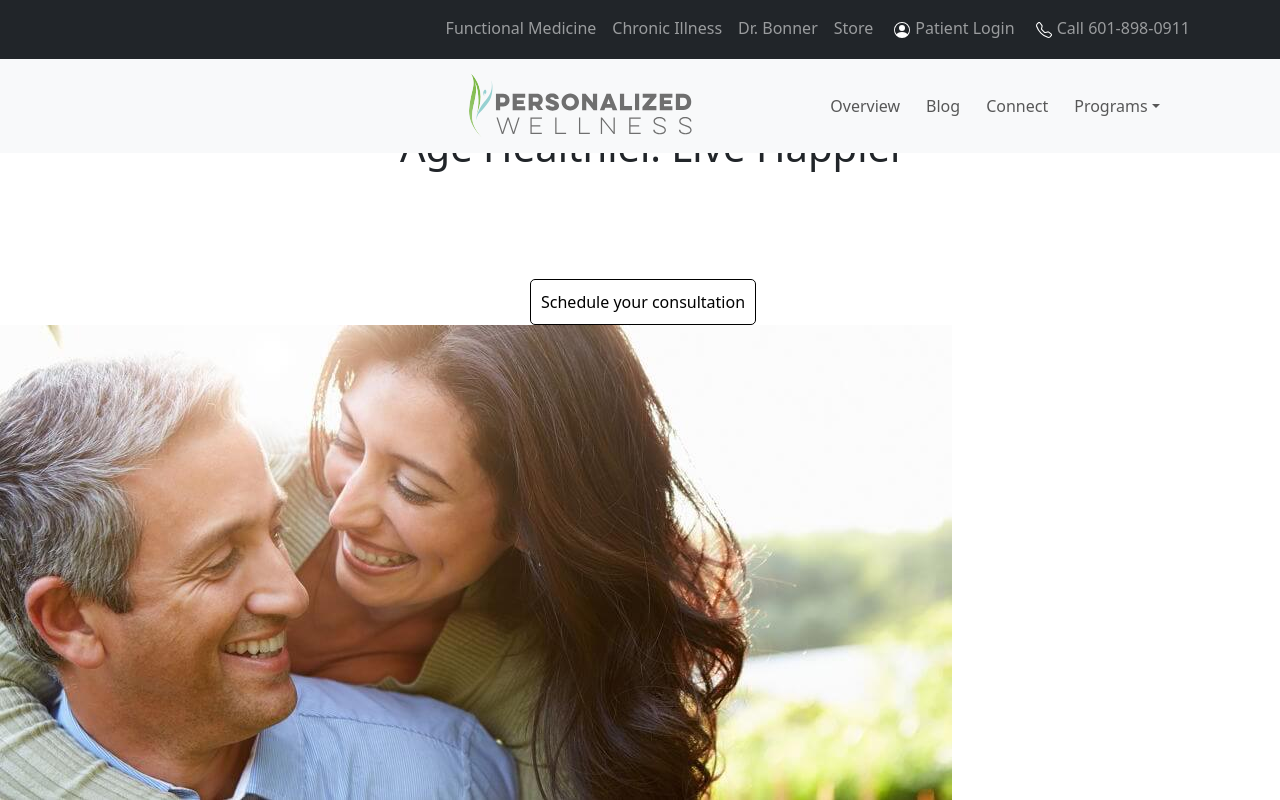
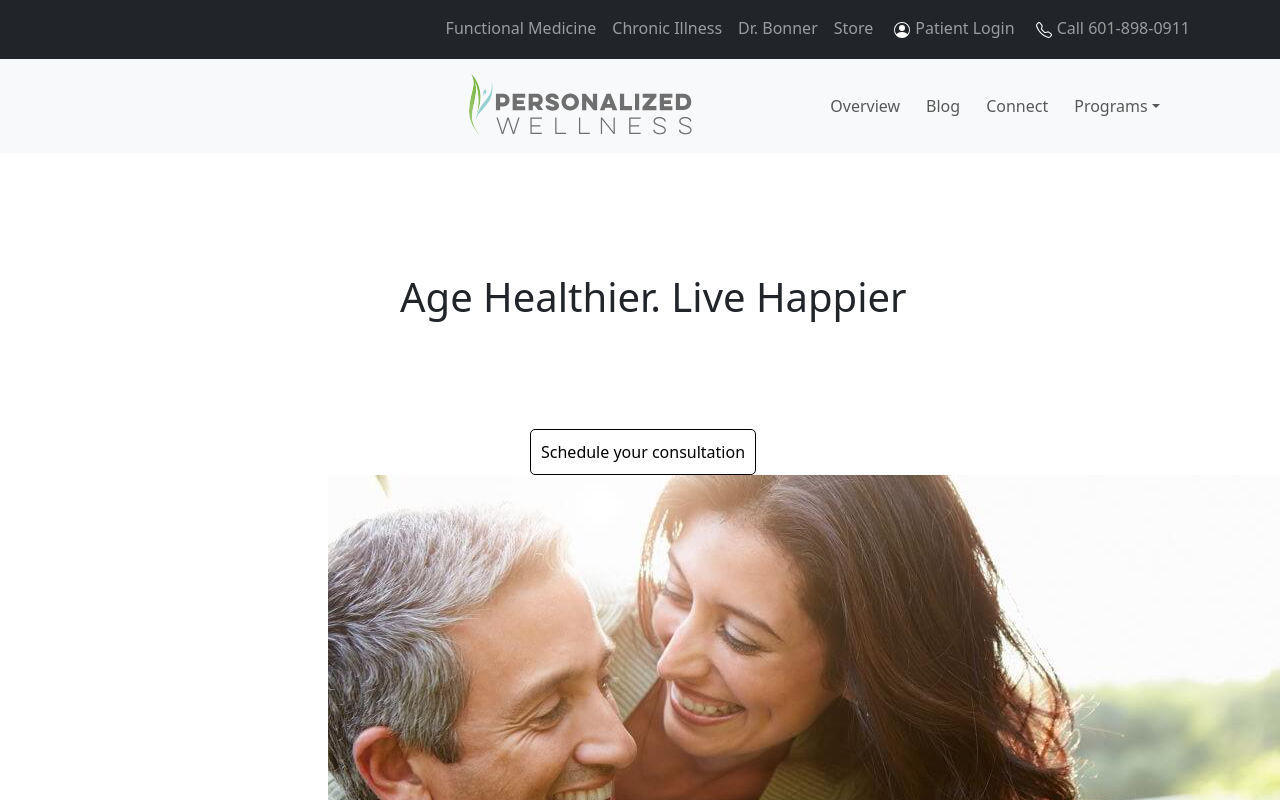
Before and after one commit to lucasbonner/welldoc, a React app: page / in a window 1280 px wide. Shown: the top 800 px of the page. Built offline with nearby package versions, Linux system fonts and the light colour scheme; the HTML template or start-up script is replaced by a standard one.

Commit message:
Fixed splash spacing

```diff
--- a/src/Splash/Splash.scss
+++ b/src/Splash/Splash.scss
@@ -1,16 +1,22 @@
 .splash-holder {
     text-align: right;
-    display:inline-block
+    display:block;
+    float: right;
+    position: relative;
 }
 
 .text-holder {
-    display:inline-block;
+    display:block;
     padding-left: 400px;
+    float: left;
     padding-right: 50px;
+    padding-top: 150px;
 }
+
 
 .splash {
     object-fit: cover;
+    max-width: 100%;
 }
 
 .splashParent {
@@ -19,6 +25,7 @@
     border-left-width: 0px;
     border-right-width: 0px;
     padding-top: 120px;
+    overflow: hidden;
 }
 
 .button {
@@ -27,7 +34,9 @@
     background:none;
     border: solid black .1px;
     border-radius: 5px;
-    padding: 10px
+    padding: 10px;
+    display: block;
+    float: left;
 }
 
 .button:hover {
```
